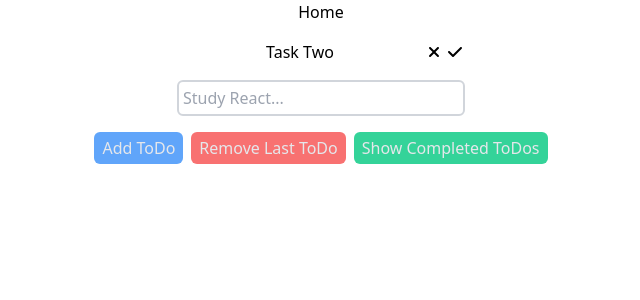
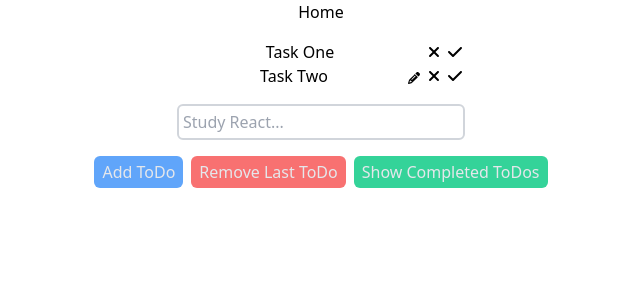
Before and after one commit to ASproson/react-challenges, a React (Create React App) app: page /todos in a window 1280 px wide. Both pictures are taken after a click on the button 753 px from the left and 52 px from the top of the page. Shown: the top 300 px of the page, without its empty margins (319-959 px from the left). Built offline with nearby package versions, Linux system fonts and the light colour scheme.

Commit message:
Adds edit icon

```diff
--- a/src/components/todos/ToDo.tsx
+++ b/src/components/todos/ToDo.tsx
@@ -2,7 +2,8 @@
 import { Button } from './Button';
 import { ToDoItem } from './ToDos';
 import { FontAwesomeIconWrapper } from './FontAwesomeIconWrapper';
-import { faXmark, faCheck } from '@fortawesome/free-solid-svg-icons';
+import { faXmark, faCheck, faPencil } from '@fortawesome/free-solid-svg-icons';
+import { FontAwesomeIcon } from '@fortawesome/react-fontawesome';
 
 interface ToDoProps {
   toDo: ToDoItem;
@@ -31,17 +32,27 @@
 
   return (
     <div className="flex justify-center">
-      <div className="w-60">
+      <div className="w-60 hover:italic cursor-text">
         {isEditing ? (
           <input
             type="text"
             value={editedTitle}
             onChange={handleTitleChange}
-            onBlur={handleBlur}
+            onBlur={() => {
+              handleBlur();
+              setIsEditing(false);
+            }}
             className="text-center"
           />
         ) : (
-          <div onClick={() => setIsEditing(true)}>{editedTitle}</div>
+          <div onClick={() => setIsEditing(true)}>
+            <span>{editedTitle}</span>
+            {!isEditing && (
+              <button className="float-right">
+                <FontAwesomeIcon icon={faPencil} className="text-xs pt-[6px]" />
+              </button>
+            )}
+          </div>
         )}
       </div>
       <div className="pl-2 space-x-2">
```
